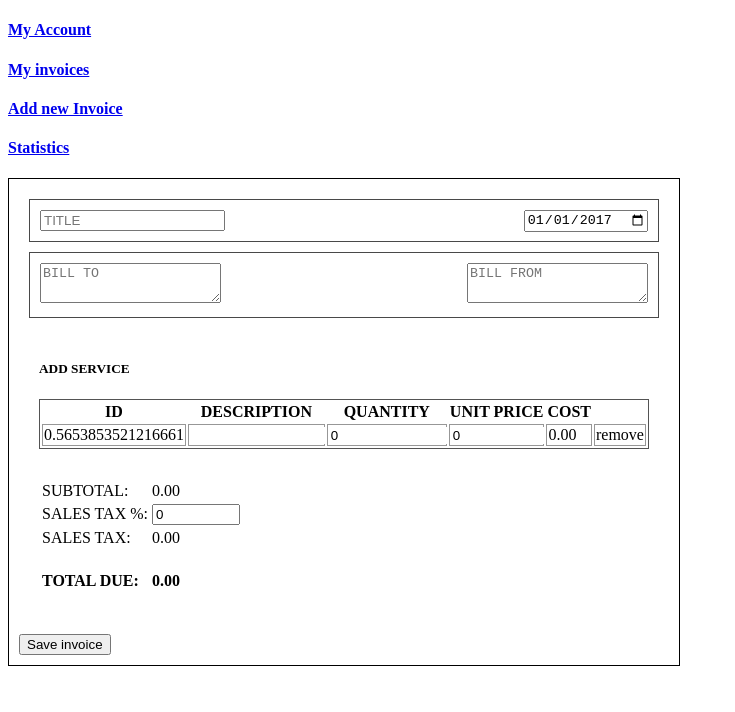
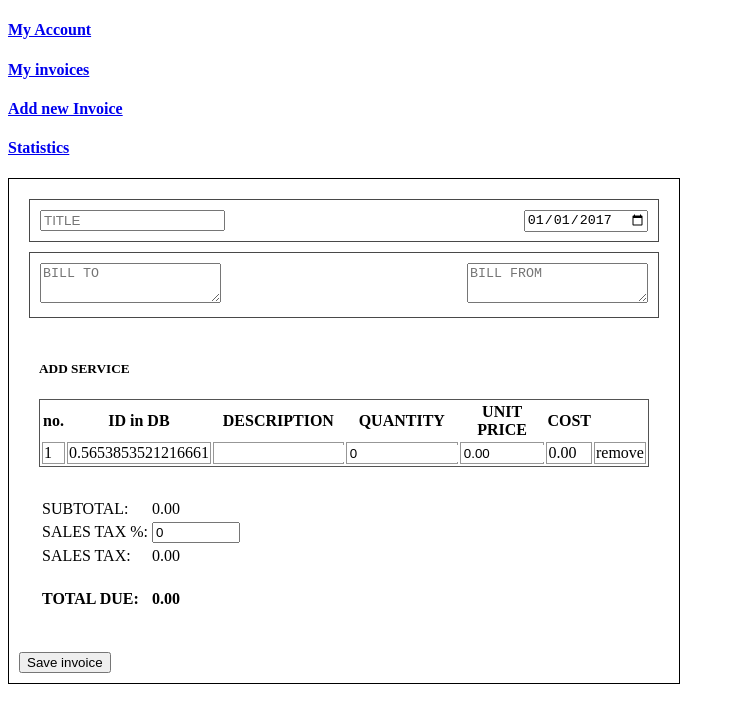
Before and after one commit to polon59/JS-PDF-Invoices-generator, a React (Create React App) app in the folder public/application/: page /addInvoice in a window 1280 px wide. Both pictures are taken after a click on the element "ADD SERVICE". Shown: the top 712 px of the page, without its empty margins (0-735 px from the left). Built offline with nearby package versions, Linux system fonts and the light colour scheme; no server answers.

Commit message:
Add new column in rendered table

```diff
--- a/public/application/src/components/Edit-Invoice-Components/Service.js
+++ b/public/application/src/components/Edit-Invoice-Components/Service.js
@@ -29,6 +29,9 @@ class ServiceComponent extends Component{
         return (
             <tr>
                 <td>
+                    {this.props.index+1}
+                </td>
+                <td>
                     {id}
                 </td>
                 <td>
@@ -38,7 +41,7 @@ class ServiceComponent extends Component{
                     <input type="number" id="quantity" value={quantity} min='0' onChange={(e)=>{this.handleChange(e); this.props.calculateSubTotal()}}/>
                 </td>
                 <td>
-                    <input type="number" step="0.01" id="unitPrice" value={unitPrice} min='0' onChange={(e)=>{this.handleChange(e); this.props.calculateSubTotal()}}/>
+                    <input type="number" step="0.01" id="unitPrice" value={unitPrice.toFixed(2)} min='0' onChange={(e)=>{this.handleChange(e); this.props.calculateSubTotal()}}/>
                 </td>
                 <td>
                     {total.toFixed(2)}
--- a/public/application/src/components/Edit-Invoice-Components/Services.js
+++ b/public/application/src/components/Edit-Invoice-Components/Services.js
@@ -12,9 +12,9 @@ class Services extends Component{
 
     render(){
         if (this.props.services.length > 0){
-            const servicesList = this.props.services.map(service =>{
+            const servicesList = this.props.services.map((service,index) =>{
                 return (
-                    <ServiceComponent key={service.id} calculateSubTotal={this.props.calculateSubTotal} service={service} handleDelete={this.props.handleServiceDelete} handleChange={this.props.handleChange}/>
+                    <ServiceComponent key={service.id} index={index} calculateSubTotal={this.props.calculateSubTotal} service={service} handleDelete={this.props.handleServiceDelete} handleChange={this.props.handleChange}/>
                 );
             });
             return(
@@ -23,7 +23,8 @@ class Services extends Component{
                     <table>
                         <thead>
                             <tr>
-                                <th>ID</th>
+                                <th>no.</th>
+                                <th>ID in DB</th>
                                 <th>DESCRIPTION</th>
                                 <th>QUANTITY</th>
                                 <th>UNIT PRICE</th>
```
